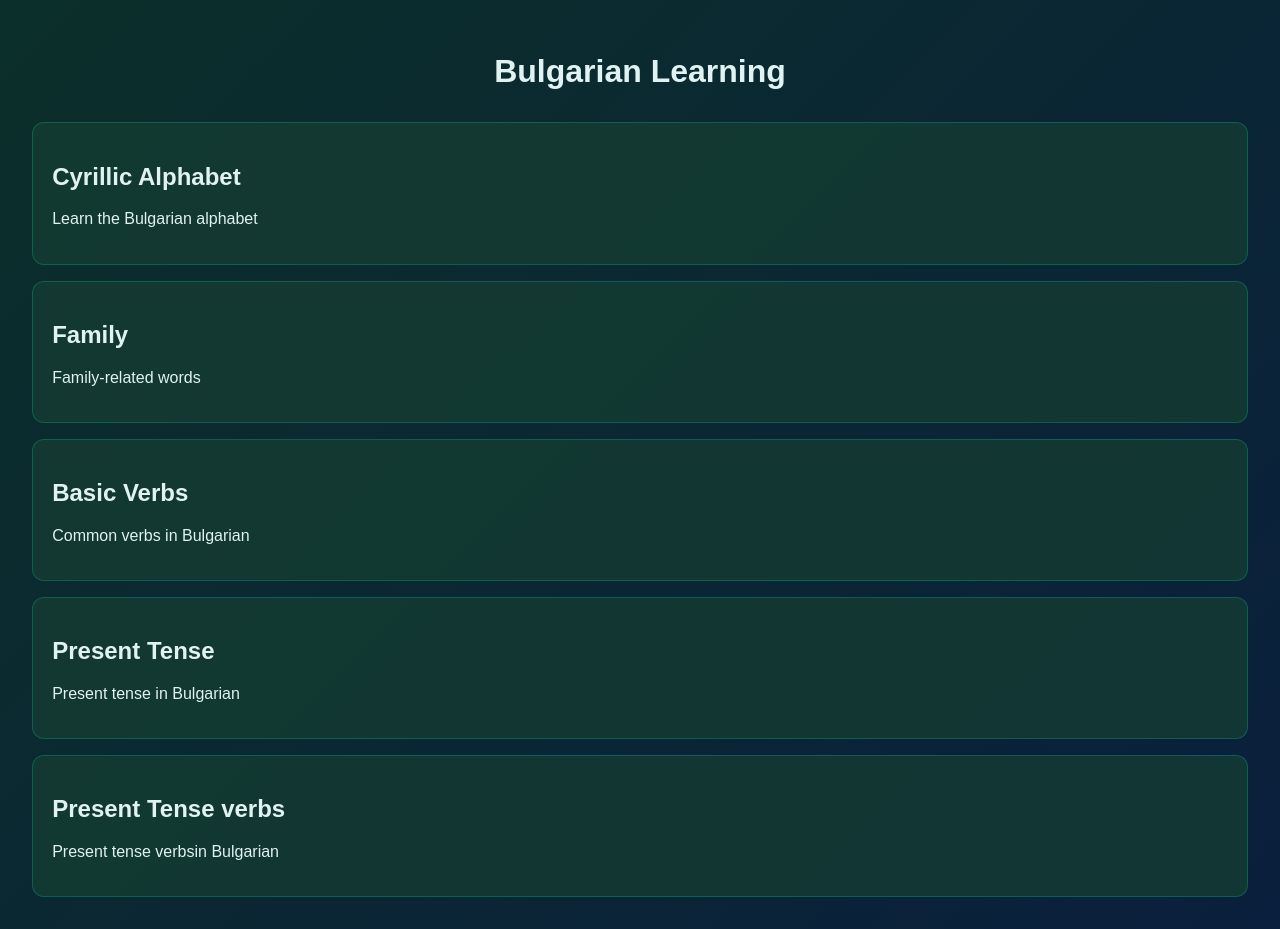
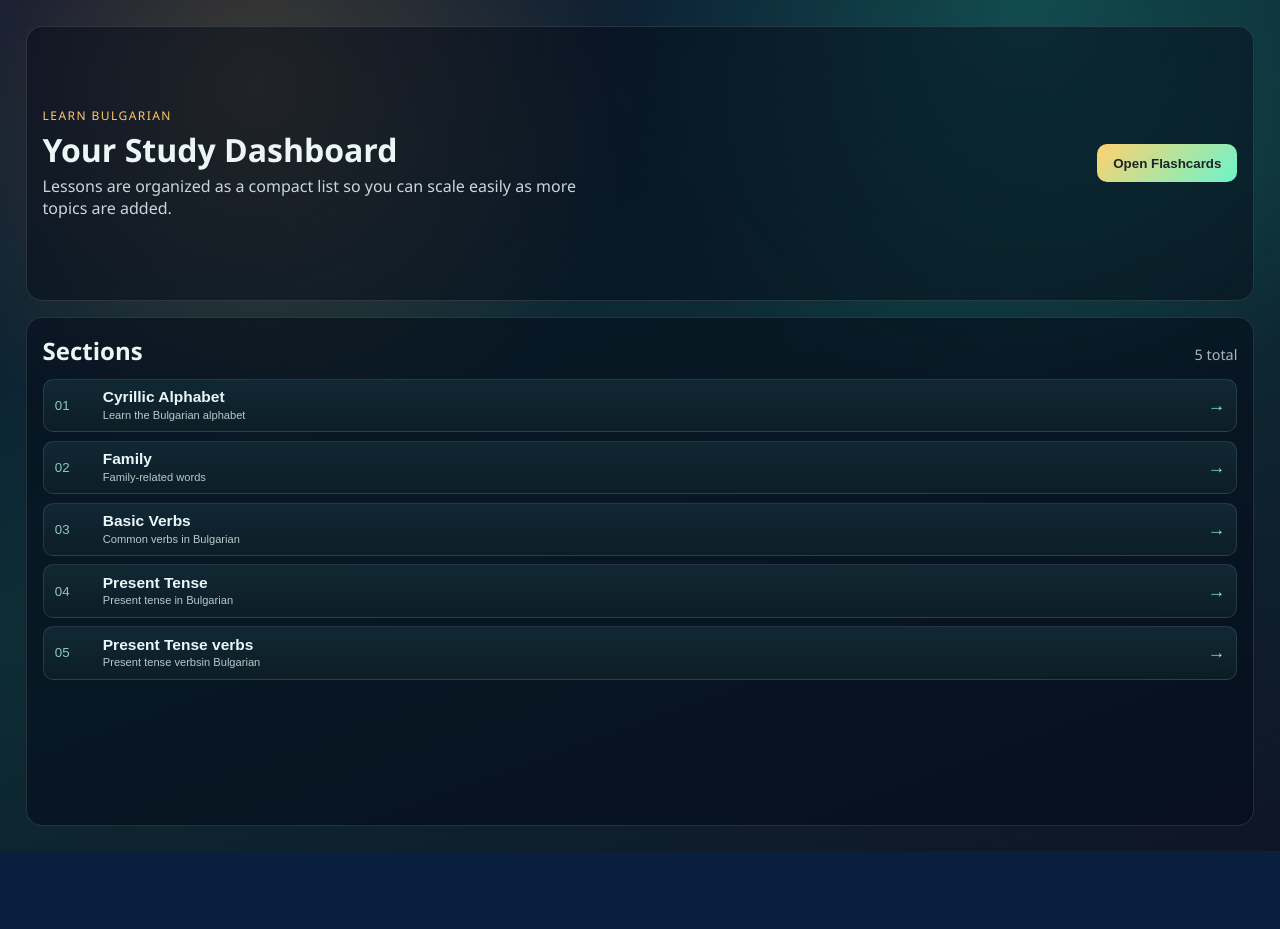
Before and after one commit to damian-tcw524/learn-bg, a Vue app: page /#/ in a window 1280 px wide. After the commit the page ends 851 px from the top, so only its background shows below. Built offline with nearby package versions, Linux system fonts and the light colour scheme.

Commit message:
re styled app
Co-authored-by: Copilot <copilot@github.com>

```diff
--- /dev/null
+++ b/src/Flashcards.vue
@@ -0,0 +1,50 @@
+<template>
+  <main class="flashcards-page">
+    <section class="placeholder">
+      <p class="eyebrow">Flashcards</p>
+      <h1>Coming Soon</h1>
+      <p>
+        This page is reserved for the future flashcard app.
+      </p>
+    </section>
+  </main>
+</template>
+
+<style scoped>
+.flashcards-page {
+  min-height: 100vh;
+  display: grid;
+  place-items: center;
+  padding: 1rem;
+  color: #edf8f8;
+  background:
+    radial-gradient(circle at 18% 22%, rgba(255, 195, 98, 0.2), transparent 30%),
+    linear-gradient(160deg, #0d2237, #152a2a 55%, #141f34);
+  font-family: 'Segoe UI', Tahoma, Geneva, Verdana, sans-serif;
+}
+
+.placeholder {
+  width: min(680px, 100%);
+  border: 1px solid rgba(255, 255, 255, 0.12);
+  border-radius: 14px;
+  background: rgba(8, 18, 30, 0.56);
+  padding: 1.25rem;
+}
+
+.eyebrow {
+  margin: 0;
+  letter-spacing: 0.12em;
+  text-transform: uppercase;
+  color: #ffc86f;
+  font-size: 0.75rem;
+}
+
+h1 {
+  margin: 0.35rem 0;
+}
+
+p {
+  margin: 0;
+  color: #c6d4d7;
+}
+</style>
--- a/src/Home.vue
+++ b/src/Home.vue
@@ -5,10 +5,23 @@ import type { RoadmapItem } from './types'
 
 const router = useRouter()
 const lessons = ref<RoadmapItem[]>([])
+const loading = ref(true)
+const loadError = ref('')
 
 onMounted(async () => {
-  const res = await fetch(`${import.meta.env.BASE_URL}data/roadmap.json`)
-  lessons.value = await res.json()
+  try {
+    const res = await fetch(`${import.meta.env.BASE_URL}data/roadmap.json`)
+
+    if (!res.ok) {
+      throw new Error('Could not load lesson roadmap.')
+    }
+
+    lessons.value = await res.json()
+  } catch (error) {
+    loadError.value = error instanceof Error ? error.message : 'Unexpected error while loading lessons.'
+  } finally {
+    loading.value = false
+  }
 })
 
 function goToLesson(lesson: RoadmapItem) {
@@ -17,56 +30,211 @@ function goToLesson(lesson: RoadmapItem) {
     query: { file: lesson.file }
   })
 }
+
+function goToFlashcards() {
+  router.push('/flashcards')
+}
 </script>
 
 <template>
-  <div class="container">
-    <h1 class="title">Bulgarian Learning</h1>
+  <main class="home">
+    <section class="hero">
+      <div>
+        <p class="eyebrow">Learn Bulgarian</p>
+        <h1 class="title">Your Study Dashboard</h1>
+        <p class="subtitle">
+          Lessons are organized as a compact list so you can scale easily as more topics are added.
+        </p>
+      </div>
 
-    <div class="grid">
-      <div
-        v-for="lesson in lessons"
-        :key="lesson.id"
-        class="card"
-        @click="goToLesson(lesson)"
-      >
-        <h2>{{ lesson.title }}</h2>
-        <p>{{ lesson.description }}</p>
+      <button class="flashcards-btn" @click="goToFlashcards">
+        Open Flashcards
+      </button>
+    </section>
+
+    <section class="lessons-panel">
+      <div class="panel-header">
+        <h2>Sections</h2>
+        <span class="count">{{ lessons.length }} total</span>
       </div>
-    </div>
-  </div>
+
+      <p v-if="loading" class="status">Loading lessons...</p>
+      <p v-else-if="loadError" class="status error">{{ loadError }}</p>
+
+      <div v-else class="section-list" role="list">
+        <button
+          v-for="(lesson, index) in lessons"
+          :key="lesson.id"
+          class="section-item"
+          type="button"
+          @click="goToLesson(lesson)"
+        >
+          <span class="item-index">{{ String(index + 1).padStart(2, '0') }}</span>
+          <span class="item-body">
+            <strong>{{ lesson.title }}</strong>
+            <small>{{ lesson.description }}</small>
+          </span>
+          <span class="item-arrow" aria-hidden="true">→</span>
+        </button>
+      </div>
+    </section>
+  </main>
 </template>
 
 <style scoped>
-.container {
+.home {
   min-height: 100vh;
-  background: linear-gradient(135deg, #0b2f2a, #0a1f3d);
-  color: #e0f2f1;
-  padding: 2rem;
-  font-family: Arial, sans-serif;
-}
-
-.title {
-  text-align: center;
-  margin-bottom: 2rem;
-}
-
-.grid {
+  padding: clamp(1rem, 2vw, 2rem);
+  color: #ecf6f6;
+  background:
+    radial-gradient(circle at 20% 10%, rgba(255, 186, 73, 0.2), transparent 30%),
+    radial-gradient(circle at 80% 0%, rgba(35, 214, 180, 0.22), transparent 32%),
+    linear-gradient(160deg, #0c1630 0%, #0d2d35 48%, #0f1526 100%);
+  font-family: 'Segoe UI', Tahoma, Geneva, Verdana, sans-serif;
   display: grid;
   gap: 1rem;
 }
 
-.card {
-  background: rgba(20, 60, 50, 0.8);
-  border: 1px solid rgba(0, 255, 200, 0.2);
-  padding: 1.2rem;
-  border-radius: 12px;
-  cursor: pointer;
-  transition: 0.2s;
+.hero {
+  border: 1px solid rgba(255, 255, 255, 0.12);
+  border-radius: 16px;
+  padding: 1rem;
+  background: rgba(5, 11, 25, 0.5);
+  display: flex;
+  align-items: center;
+  justify-content: space-between;
+  gap: 1rem;
+  flex-wrap: wrap;
 }
 
-.card:hover {
-  transform: scale(1.02);
-  background: rgba(30, 80, 70, 0.9);
+.eyebrow {
+  margin: 0;
+  letter-spacing: 0.12em;
+  text-transform: uppercase;
+  color: #ffc86f;
+  font-size: 0.75rem;
+}
+
+.title {
+  margin: 0.25rem 0;
+  font-size: clamp(1.4rem, 3vw, 2rem);
+}
+
+.subtitle {
+  margin: 0;
+  max-width: 60ch;
+  color: #c9d7da;
+}
+
+.flashcards-btn {
+  border: 0;
+  border-radius: 10px;
+  padding: 0.7rem 1rem;
+  cursor: pointer;
+  color: #1b2329;
+  font-weight: 700;
+  background: linear-gradient(135deg, #ffd16f, #6bf5cb);
+  white-space: nowrap;
+}
+
+.flashcards-btn:hover {
+  filter: brightness(1.06);
+}
+
+.lessons-panel {
+  border: 1px solid rgba(255, 255, 255, 0.12);
+  border-radius: 16px;
+  background: rgba(5, 11, 25, 0.58);
+  padding: 1rem;
+}
+
+.panel-header {
+  display: flex;
+  align-items: baseline;
+  justify-content: space-between;
+  gap: 0.75rem;
+  margin-bottom: 0.75rem;
+}
+
+.panel-header h2 {
+  margin: 0;
+}
+
+.count {
+  color: #a9b8bc;
+  font-size: 0.9rem;
+}
+
+.status {
+  margin: 0.75rem 0;
+  color: #cad9dc;
+}
+
+.status.error {
+  color: #ffb6b6;
+}
+
+.section-list {
+  display: grid;
+  gap: 0.55rem;
+}
+
+.section-item {
+  width: 100%;
+  border: 1px solid rgba(255, 255, 255, 0.11);
+  background: linear-gradient(180deg, rgba(18, 42, 54, 0.92), rgba(13, 30, 38, 0.95));
+  color: #eaf8f9;
+  border-radius: 10px;
+  padding: 0.55rem 0.7rem;
+  display: grid;
+  grid-template-columns: auto 1fr auto;
+  gap: 0.7rem;
+  align-items: center;
+  text-align: left;
+  cursor: pointer;
+  transition: transform 0.14s ease, border-color 0.14s ease, background 0.14s ease;
+}
+
+.section-item:hover {
+  transform: translateY(-1px);
+  border-color: rgba(110, 240, 210, 0.55);
+  background: linear-gradient(180deg, rgba(21, 52, 66, 0.96), rgba(15, 36, 45, 1));
+}
+
+.item-index {
+  width: 2.3rem;
+  color: #8dc8be;
+  font-variant-numeric: tabular-nums;
+}
+
+.item-body {
+  display: grid;
+  gap: 0.1rem;
+}
+
+.item-body strong {
+  font-size: 0.97rem;
+  line-height: 1.2;
+}
+
+.item-body small {
+  color: #b8c8cb;
+  line-height: 1.2;
+}
+
+.item-arrow {
+  color: #85e9d6;
+  font-size: 1.1rem;
+}
+
+@media (max-width: 700px) {
+  .home {
+    padding: 0.75rem;
+  }
+
+  .hero,
+  .lessons-panel {
+    border-radius: 12px;
+  }
 }
 </style>
--- a/src/router.ts
+++ b/src/router.ts
@@ -1,12 +1,14 @@
 import { createRouter, createWebHashHistory } from 'vue-router'
 import Home from './Home.vue'
 import Lesson from './Lesson.vue'
+import Flashcards from './Flashcards.vue'
 
 const router = createRouter({
   history: createWebHashHistory(),
   routes: [
     { path: '/', component: Home },
-    { path: '/lesson/:id', component: Lesson }
+    { path: '/lesson/:id', component: Lesson },
+    { path: '/flashcards', component: Flashcards }
   ]
 })
 
```
Also changed, not shown: src/Lesson.vue (+124 -42 lines).
